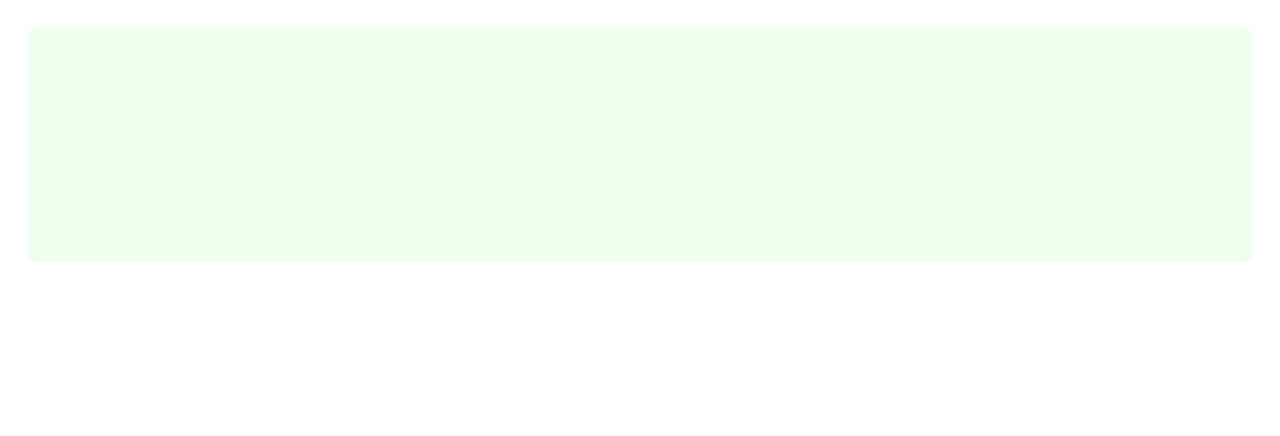
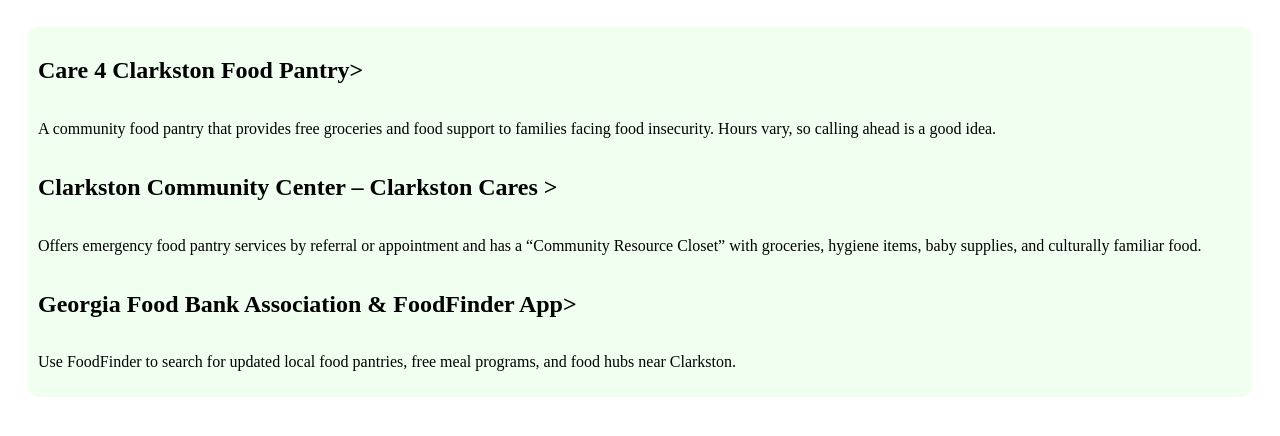
Before and after one commit to airdr3w/restaurant, a plain HTML site: page food.html in a window 1280 px wide. Shown: the part 124-560 px from the top of the page. Drawn offline with Linux system fonts and the light colour scheme.

Commit message:
Add food insecurity resources to food.html
Added resources for food insecurity including links and descriptions for local food pantries and support services.

```diff
--- a/food.html
+++ b/food.html
@@ -15,15 +15,15 @@
 		</nav>
     <h1> Food Insecurity Resources</h1>
     <section>
-        <h2>   </h2>
-        <p>     </p>
+        <h2 <a href="https://georgiafoodbanks.org/food-bank/caring-4-clarkston-food-pantry/">Care 4 Clarkston Food Pantry</a>></h2>
+        <p>A community food pantry that provides free groceries and food support to families facing food insecurity. Hours vary, so calling ahead is a good idea. </p>
 
-         <h2>   </h2>
-        <p>     </p>
+       <h2 <a href="https://clarkstoncommunitycenter.org/healthyliving/">Clarkston Community Center – Clarkston Cares </a>></h2>
+        <p>Offers emergency food pantry services by referral or appointment and has a “Community Resource Closet” with groceries, hygiene items, baby supplies, and culturally familiar food.  </p>
+
+		<h2 <a href="https://georgia.gov/food-resources">Georgia Food Bank Association & FoodFinder App</a>></h2>
+
+        <p>Use FoodFinder to search for updated local food pantries, free meal programs, and food hubs near Clarkston.</p>
 
 
-         <h2>   </h2>
-        <p>     </p>
-
-
-        </section>
+    </section>
```
